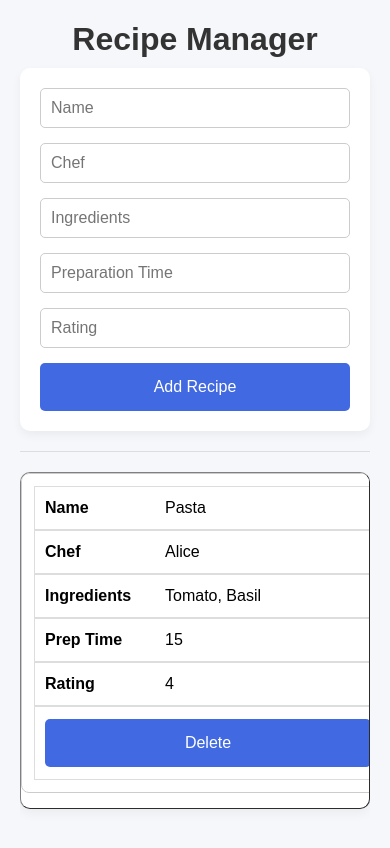
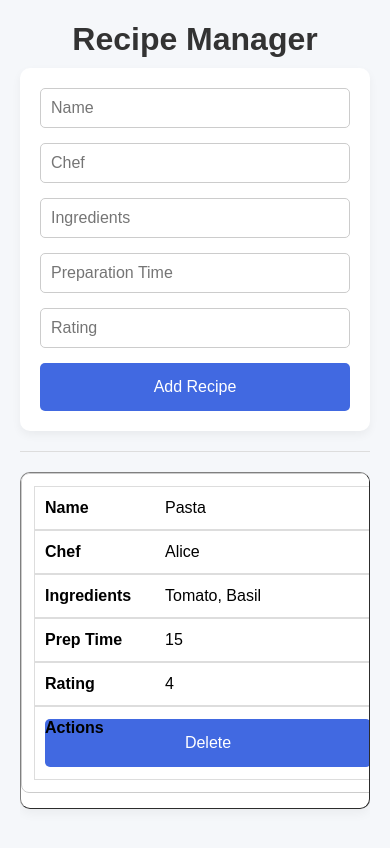
Before and after one commit to ny-collins/dbwork, a website: page frontend/index.html in a window 390 px wide. Drawn offline with Linux system fonts and the light colour scheme; no server answers.

Commit message:
commit31

```diff
--- a/frontend/style.css
+++ b/frontend/style.css
@@ -137,8 +137,13 @@ th, td {
   }
 
   td[data-label="Actions"]::before {
-    top: -9999px;
-    left: -9999px;
+    top: 12px;
+    left: 10px;
+    font-weight: bold;
+    white-space: nowrap;
+    width: 110px;
+    overflow: hidden;
+    text-overflow: ellipsis;
   }
 
   td[data-label="Actions"] button {
```
